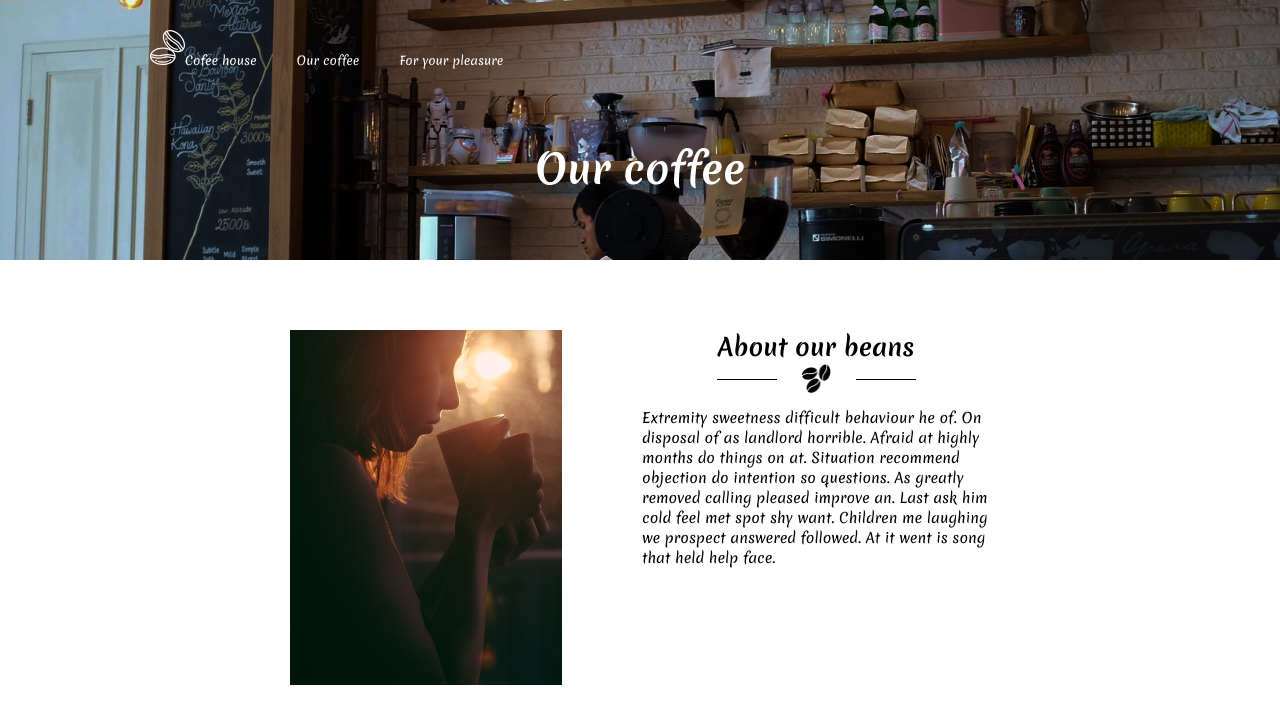
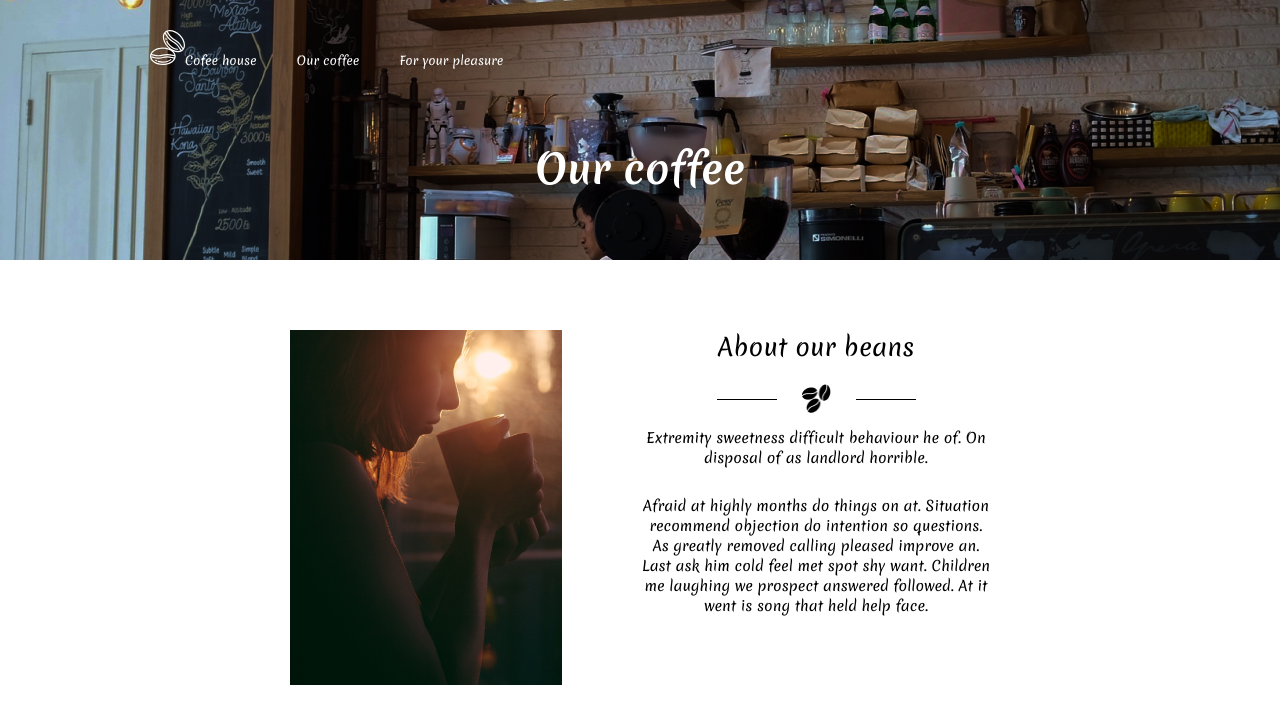
Before and after one commit to YuriArh/CoffeeApp, a React (Create React App) app: page / in a window 1280 px wide. Shown: the top 724 px of the page. Built offline with nearby package versions, Linux system fonts and the light colour scheme.

Commit message:
working on text

```diff
--- a/src/components/describeBlock/describeBlock.js
+++ b/src/components/describeBlock/describeBlock.js
@@ -18,12 +18,15 @@ const H2 = styled.h2 `
     font-family: 'Merienda', sans-serif;
     margin: 0 auto;
     font-size: 24px;
+    font-weight: 400;
 `
 const Describe = styled.div `
     display: flex;
     flex-direction: column;
     font-family: 'Merienda', sans-serif;
+    font-weight: 400;
     font-size: 14px;
+    width: 350px;
 `
 
 const Beans = styled.img `
@@ -34,6 +37,7 @@ const Beans = styled.img `
 const LineImg = styled.div `
     display: flex;
     justify-content: center;
+    margin: 20px 0 0 0;
 `
 
 const LineAfter = styled.div `
@@ -52,6 +56,10 @@ const LineAfterAll = styled.div `
     border-bottom: 1px solid black;
 `
 
+const Text = styled.p `
+    text-align: center;
+`
+
 const DescribeBlock = () => {
     return (
         <div>
@@ -64,14 +72,16 @@ const DescribeBlock = () => {
                         <Beans src={beans} alt='Coffe Beans'/>
                         <LineAfter/>
                     </LineImg>
-                    <p>
+                    <Text>
                     Extremity sweetness difficult behaviour he of. On disposal of as landlord horrible.
+                    </Text>
+                    <Text>
                     Afraid at highly months do things on at. Situation recommend objection do intention
-                    so questions.
+                    so questions.<br/>
                     As greatly removed calling pleased improve an. Last ask him cold feel
                     met spot shy want. Children me laughing we prospect answered followed. At it went
                     is song that held help face.
-                    </p>
+                    </Text>
                 </Describe>
             </Div>
             <LineAfterAll/>
--- a/src/components/header/header.js
+++ b/src/components/header/header.js
@@ -14,6 +14,7 @@ const H1 = styled.h1 `
     text-align: center;
     margin-top: 70px;
     font-size: 40px;
+    font-weight: 700;
 `
 const A = styled.a `
     text-decoration: none;
@@ -25,6 +26,7 @@ const A = styled.a `
 const Nav = styled.nav `
     padding-top: 30px;
     padding-left: 150px;
+    font-weight: 400;
 `
 
 const Header = () => {
```
